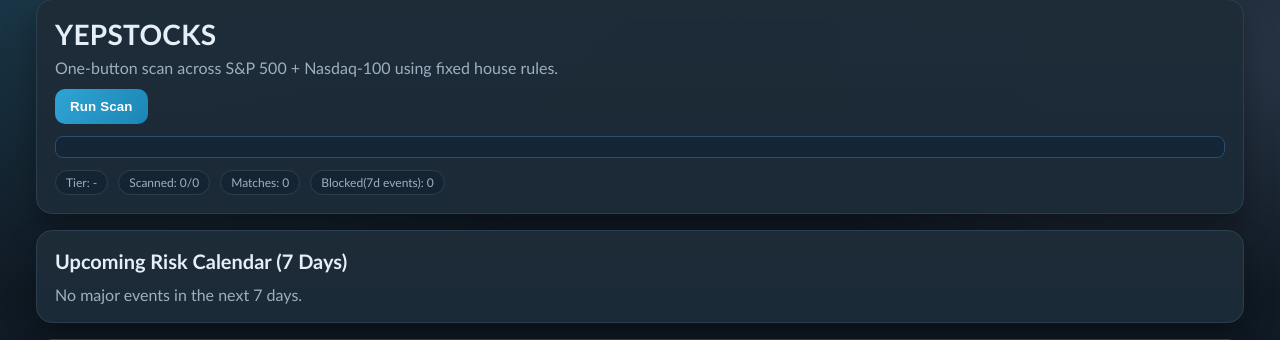
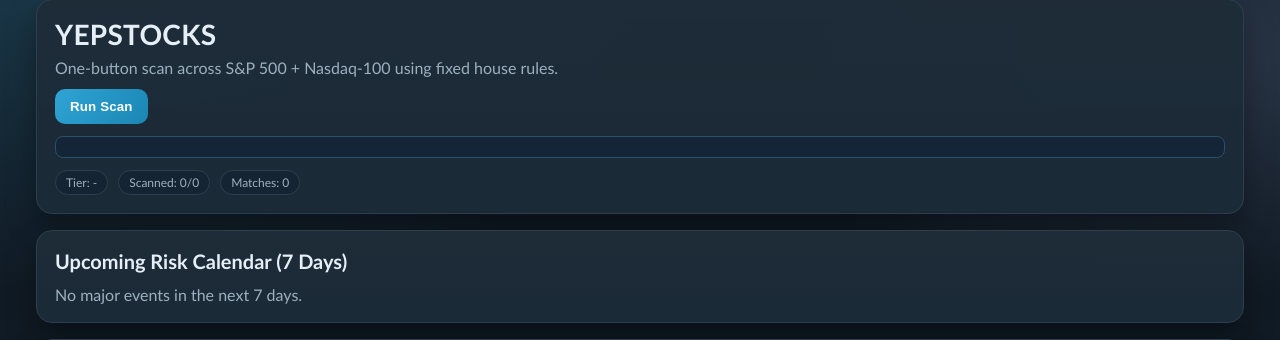
Before and after one commit to jamiewoolner-svg/yep, a Flask app: page / in a window 1280 px wide. Shown: the part 66-406 px from the top of the page. Run offline with Flask 3, Linux system fonts and the light colour scheme; data that the repository does not hold is empty; some libraries are stand-ins or nearby versions.

Commit message:
Show events only and remove event-based scan blocking

```diff
--- a/app.py
+++ b/app.py
@@ -940,7 +940,6 @@ def scan_stream() -> Response:
     base_args = _ranked_scan_args()
     configure_data_source(base_args.data_source, base_args.polygon_api_key)
     max_retries = max(0, int(base_args.max_retries))
-    macro_block_events = _fetch_fed_events(EVENT_BLOCK_DAYS) + _fetch_labor_events(EVENT_BLOCK_DAYS)
     reference_symbol = str(os.getenv("PATTERN_REF_SYMBOL", "IBM")).strip().upper() or "IBM"
     reference_pattern = None
     reference_error = ""
@@ -954,7 +953,6 @@ def scan_stream() -> Response:
     @stream_with_context
     def _generate() -> Any:
         found = 0
-        blocked = 0
         total_symbols = len(symbols)
         yield json.dumps({"type": "status", "message": f"Universe size: {total_symbols} symbols"}) + "\n"
         if reference_pattern:
@@ -966,7 +964,7 @@ def scan_stream() -> Response:
             ) + "\n"
         elif reference_error:
             yield json.dumps({"type": "status", "message": f"Reference pattern skipped: {reference_error}"}) + "\n"
-        yield json.dumps({"type": "metrics", "scanned": 0, "matches": 0, "blocked": 0, "total": total_symbols, "tier": "ranked"}) + "\n"
+        yield json.dumps({"type": "metrics", "scanned": 0, "matches": 0, "total": total_symbols, "tier": "ranked"}) + "\n"
         yield json.dumps({"type": "status", "message": "Scanning ranked universe...", "tier": "ranked"}) + "\n"
 
         pending_symbols = list(symbols)
@@ -986,7 +984,7 @@ def scan_stream() -> Response:
                         {"type": "progress", "message": f"ranked: {scanned}/{len(symbols)} analyzed ({sym})"}
                     ) + "\n"
                     yield json.dumps(
-                        {"type": "metrics", "scanned": scanned, "matches": found, "blocked": blocked, "total": total_symbols, "tier": "ranked"}
+                        {"type": "metrics", "scanned": scanned, "matches": found, "total": total_symbols, "tier": "ranked"}
                     ) + "\n"
 
                     try:
@@ -1001,20 +999,6 @@ def scan_stream() -> Response:
                     if not analyzed:
                         continue
 
-                    # Hard event-risk guard: skip symbols with major macro/earnings events in the next week.
-                    blocking_events = _upcoming_events_for_symbol(analyzed.symbol, EVENT_BLOCK_DAYS, macro_events=macro_block_events)
-                    if blocking_events:
-                        blocked += 1
-                        if blocked <= 5 or blocked % 25 == 0:
-                            head = blocking_events[0]
-                            yield json.dumps(
-                                {
-                                    "type": "status",
-                                    "message": f"Blocked {analyzed.symbol}: {head.get('label', 'Event')} on {head.get('date', '')}",
-                                }
-                            ) + "\n"
-                        continue
-
                     if reference_pattern:
                         direct_similarity = _pattern_similarity(reference_pattern, analyzed)
                         inverse_similarity = _inverse_pattern_similarity(reference_pattern, analyzed)
@@ -1027,7 +1011,7 @@ def scan_stream() -> Response:
                     row = _result_row(analyzed)
                     yield json.dumps({"type": "match", "tier": "ranked", "row": row}) + "\n"
                     yield json.dumps(
-                        {"type": "metrics", "scanned": scanned, "matches": found, "blocked": blocked, "total": total_symbols, "tier": "ranked"}
+                        {"type": "metrics", "scanned": scanned, "matches": found, "total": total_symbols, "tier": "ranked"}
                     ) + "\n"
 
             if retry_symbols:
@@ -1042,10 +1026,10 @@ def scan_stream() -> Response:
             yield json.dumps(
                 {"type": "error", "message": f"No-skips mode failed. Could not fetch {len(hard_failures)} symbol(s). First: {first[0]} ({first[1]})"}
             ) + "\n"
-            yield json.dumps({"type": "done", "count": found, "blocked": blocked, "tier": "ranked"}) + "\n"
+            yield json.dumps({"type": "done", "count": found, "tier": "ranked"}) + "\n"
             return
 
-        yield json.dumps({"type": "done", "count": found, "blocked": blocked, "tier": "ranked"}) + "\n"
+        yield json.dumps({"type": "done", "count": found, "tier": "ranked"}) + "\n"
 
     return Response(_generate(), mimetype="application/x-ndjson")
 
--- a/templates/index.html
+++ b/templates/index.html
@@ -180,7 +180,6 @@
         <span id="m-tier">Tier: -</span>
         <span id="m-scanned">Scanned: 0/0</span>
         <span id="m-matches">Matches: 0</span>
-        <span id="m-blocked">Blocked(7d events): 0</span>
       </div>
       {% if error %}<p class="err">{{ error }}</p>{% endif %}
     </div>
@@ -220,7 +219,6 @@
     const tierEl = document.getElementById('m-tier');
     const scannedEl = document.getElementById('m-scanned');
     const matchesEl = document.getElementById('m-matches');
-    const blockedEl = document.getElementById('m-blocked');
     const calendarNote = document.getElementById('calendar-note');
     const calendarList = document.getElementById('calendar-list');
     let activeController = null;
@@ -601,13 +599,12 @@
         status.textContent = `Error: ${msg.message}`;
       } else if (msg.type === 'done') {
         sortResultRows();
-        status.textContent = `Done. ${msg.count} match(es), blocked ${num(msg.blocked, 0)} by next-week events, tier: ${msg.tier}`;
+        status.textContent = `Done. ${msg.count} match(es), tier: ${msg.tier}`;
         loadCalendar(topSymbolsForCalendar());
       } else if (msg.type === 'metrics') {
         tierEl.textContent = `Tier: ${msg.tier}`;
         scannedEl.textContent = `Scanned: ${msg.scanned}/${msg.total}`;
         matchesEl.textContent = `Matches: ${msg.matches}`;
-        blockedEl.textContent = `Blocked(7d events): ${num(msg.blocked, 0)}`;
       }
     }
 
@@ -622,7 +619,6 @@
       tierEl.textContent = 'Tier: init';
       scannedEl.textContent = 'Scanned: 0/0';
       matchesEl.textContent = 'Matches: 0';
-      blockedEl.textContent = 'Blocked(7d events): 0';
       scanBtn.disabled = true;
 
       if (activeController) {
```
